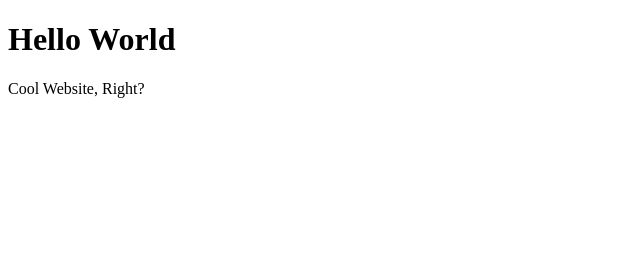
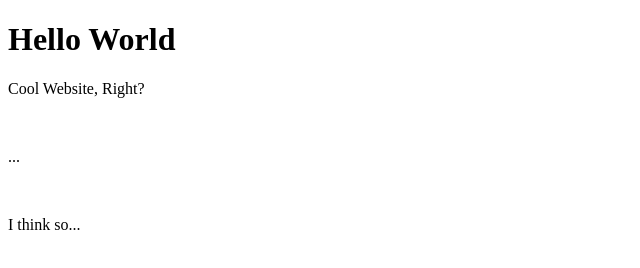
Before and after one commit to DAGAMES386/dagames386.github.io, a plain HTML site: page index.html in a window 1280 px wide. Shown: the full height of the page, 0-640 px from the left. Drawn offline with Linux system fonts and the light colour scheme.

Commit message:
First Commit

```diff
--- a/index.html
+++ b/index.html
@@ -3,5 +3,9 @@
 <body>
 <h1>Hello World</h1>
 <p>Cool Website, Right?</p>
+<br>
+<p>...</p>
+<br>
+<p>I think so...</p>
 </body>
 </html>
```
